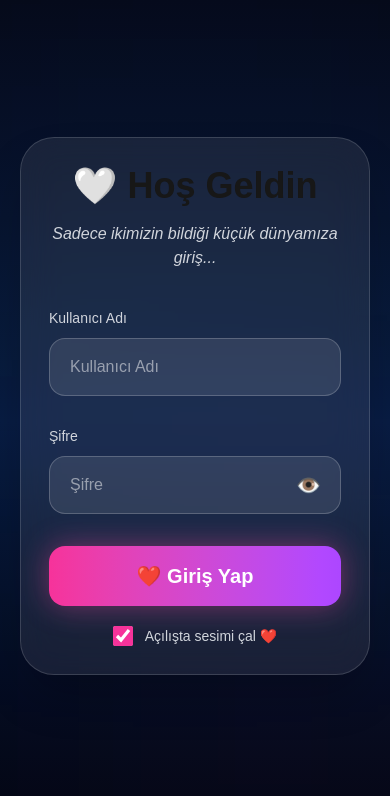
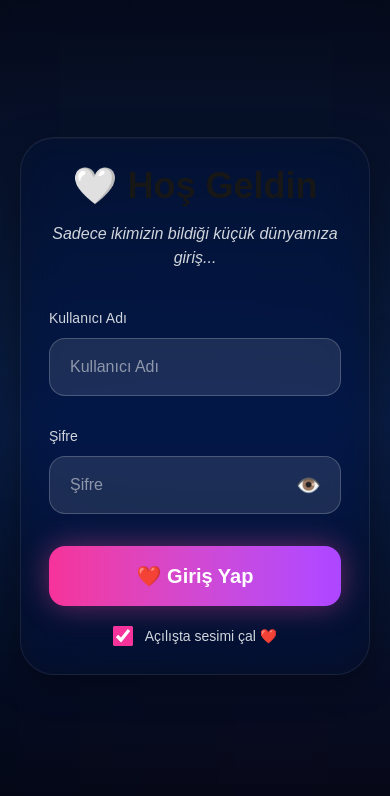
Before and after one commit to ugurcandan777/project-omrusum, a Next.js app: page /login in a window 390 px wide. Shown: the top 796 px of the page. Built offline with nearby package versions, Linux system fonts and the light colour scheme.

Commit message:
iPhone glass effect fix

```diff
--- a/app/globals.css
+++ b/app/globals.css
@@ -189,11 +189,16 @@ body {
 /* ========================= */
 
 .glass {
-  background: rgba(255,255,255,.08);
-  backdrop-filter: blur(18px);
-  -webkit-backdrop-filter: blur(18px);
-  border: 1px solid rgba(255,255,255,.15);
+  background: rgba(8, 18, 41, 0.45);
+  backdrop-filter: blur(20px) saturate(180%);
+  -webkit-backdrop-filter: blur(20px) saturate(180%);
+  border: 1px solid rgba(255,255,255,.08);
+
+  box-shadow:
+    0 10px 35px rgba(0,0,0,.35),
+    inset 0 1px 0 rgba(255,255,255,.04);
 }
+
 
 /* ========================= */
 /* Hover Büyüme */
--- a/app/home/page.tsx
+++ b/app/home/page.tsx
@@ -152,7 +152,7 @@ export default function HomePage() {
         </div>
 
         {/* Hoş Geldin */}
-        <div className="glass rounded-3xl mt-10 p-6 sm:p-8">
+        <div className="glass rounded-3xl mt-8 p-8 text-center overflow-hidden">
 
           <h2 className="text-2xl sm:text-3xl font-bold mb-4">
             Hoş Geldin Ömrüşüm 🤍
@@ -174,6 +174,17 @@ export default function HomePage() {
   "
 >
 
+<div
+  className="
+    mx-auto
+    w-[300px]
+    h-[300px]
+    rounded-3xl
+    overflow-hidden
+    bg-[#020611]
+    shadow-2xl
+  "
+>
   <Image
     src="/images/damla-album.JPG"
     alt="Damla'nın Şarkısı"
@@ -181,20 +192,16 @@ export default function HomePage() {
     height={300}
     priority
     className="
-    mx-auto
-    w-52
-    h-52
-    md:w-72
-    md:h-72
+      w-full
+      h-full
       object-cover
-    rounded-[28px]
-    bg-transparent
-    shadow-[0_10px_40px_rgba(0,0,0,.35)]
+      block
+      hover:scale-105
       transition-all
-    duration-500
-    hover:scale-105
+      duration-700
     "
   />
+</div>
 
   <h2 className="text-3xl font-bold mt-6">
     🎵 Neyim Yoksa Yerine Sensin
```
Lines whose indentation alone changed are shown as unchanged.
